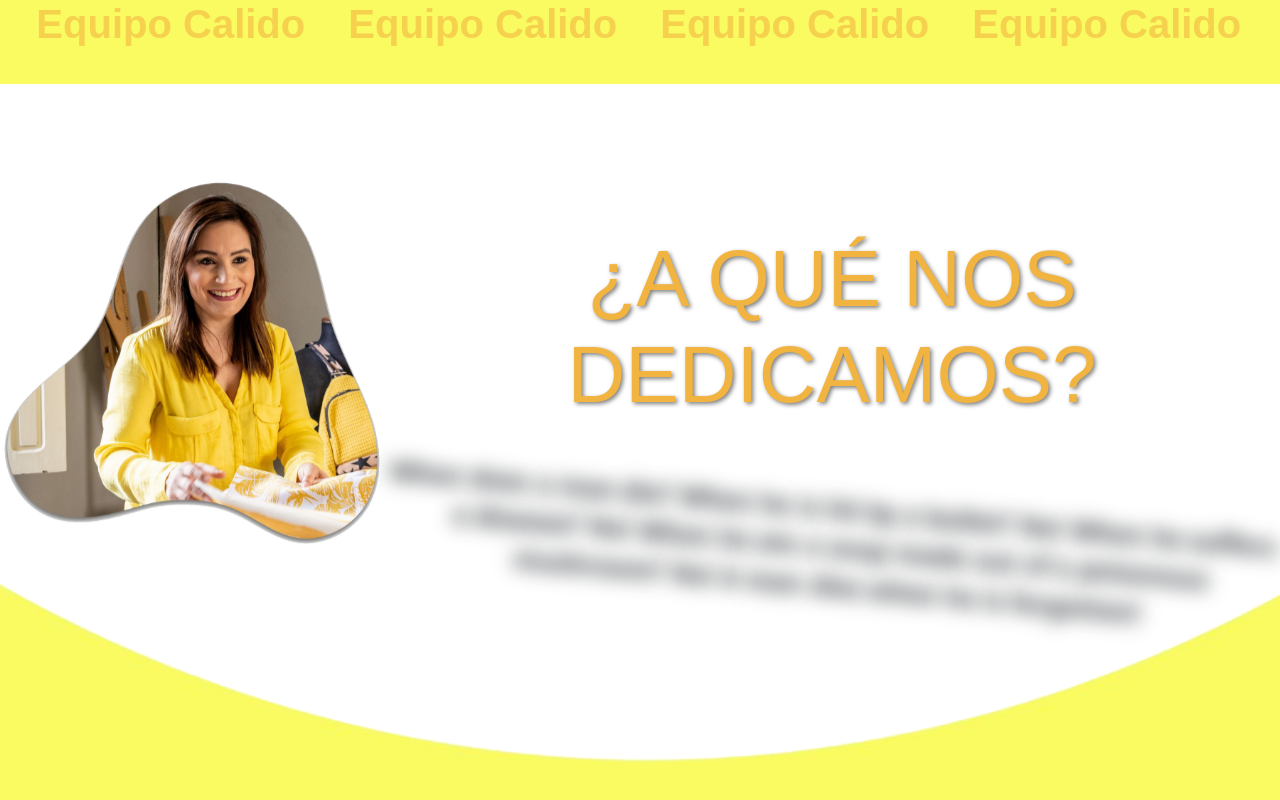
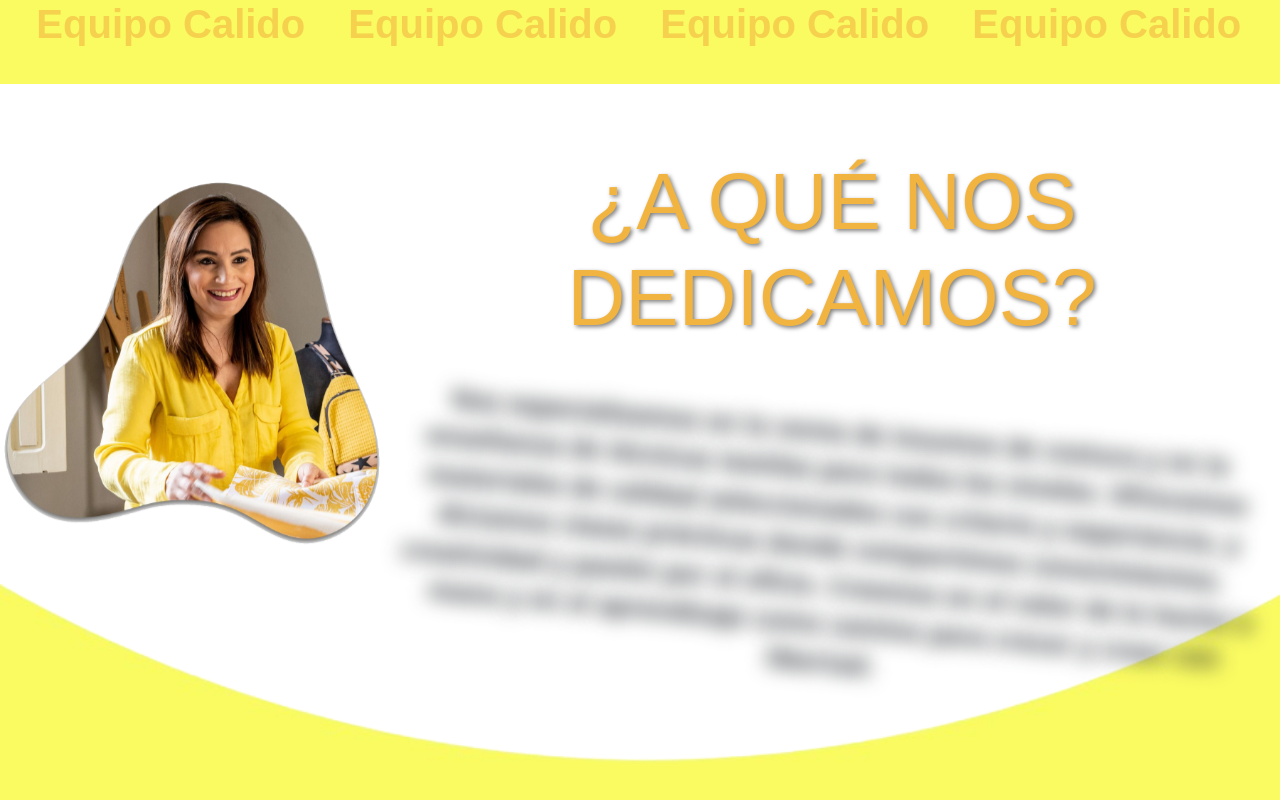
Before and after one commit to tiagou0/Equipo-Calido, a React (Vite) app in the folder equipocalido/: page / in a window 1280 px wide. Shown: the part 2622-3422 px from the top of the page. Built offline with nearby package versions, Linux system fonts and the light colour scheme; a web font is replaced by a local one.

Commit message:
About minimal changes

```diff
--- a/equipocalido/src/AboutView.jsx
+++ b/equipocalido/src/AboutView.jsx
@@ -30,9 +30,9 @@ export default function AboutView() {
                         baseRotation={5}
                         blurStrength={10}
                     >
-                        When does a man die? When he is hit by a bullet? No! When he suffers a disease?
-                        No! When he ate a soup made out of a poisonous mushroom?
-                        No! A man dies when he is forgotten!
+                        Nos especializamos en la venta de insumos de costura y en la enseñanza de técnicas textiles para todos los niveles.
+                        Ofrecemos materiales de calidad seleccionados con criterio y experiencia, y dictamos clases prácticas donde compartimos conocimientos, creatividad y pasión por el oficio.
+                        Creemos en el valor de lo hecho a mano y en el aprendizaje como camino para crecer y crear con libertad.
 
                     </ScrollReveal>
                 </div>
```
